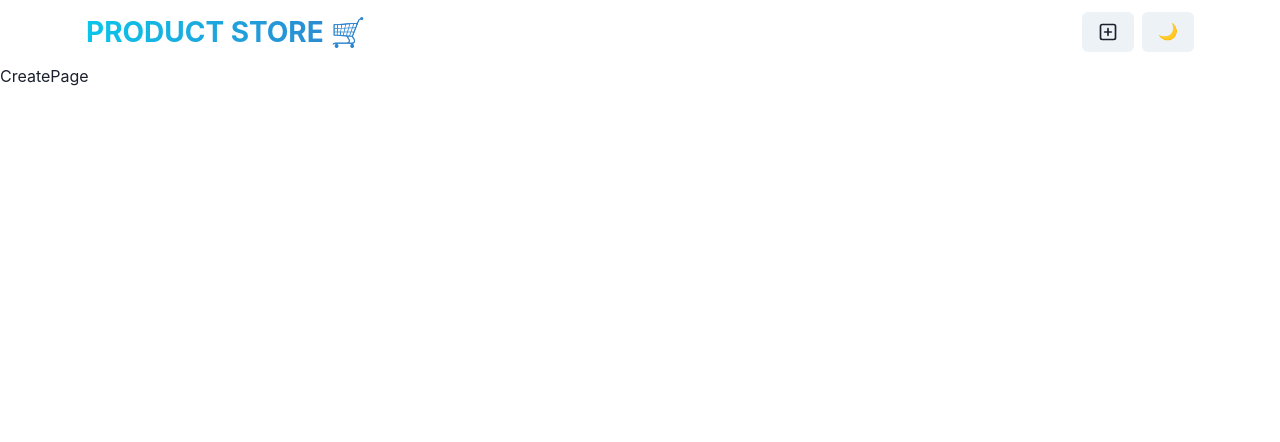
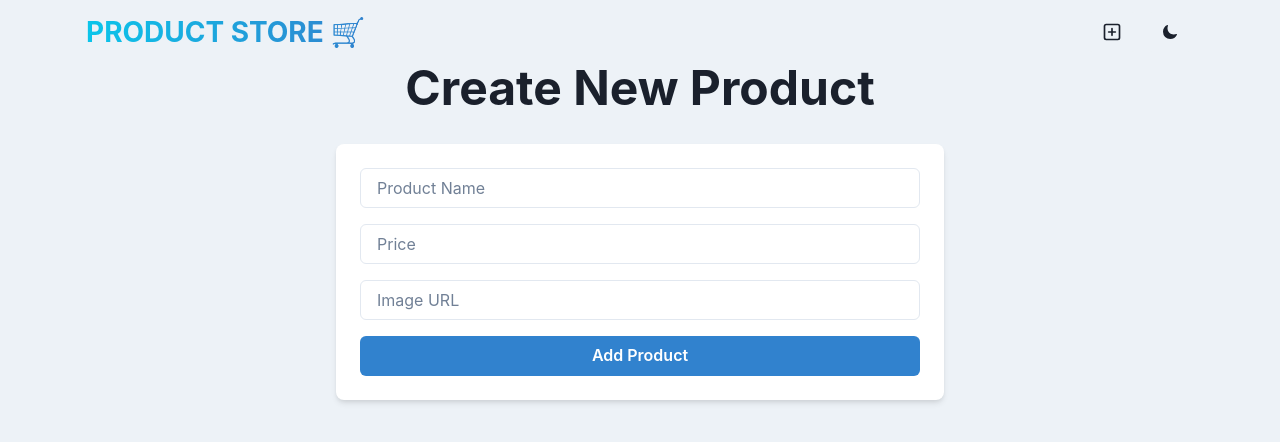
Before and after one commit to dhananjaygangwar/Store-App-MERN-Practice-, a React (Vite) app in the folder frontend/: page /create in a window 1280 px wide. Shown: the top 442 px of the page. Built offline with nearby package versions, Linux system fonts and the light colour scheme.

Commit message:
Create Product added

```diff
--- a/frontend/src/App.jsx
+++ b/frontend/src/App.jsx
@@ -1,4 +1,4 @@
-import { Box } from "@chakra-ui/react";
+import { Box, useColorModeValue } from "@chakra-ui/react";
 import { Route, Routes } from "react-router-dom";
 
 import CreatePage from "./pages/CreatePage";
@@ -10,7 +10,7 @@
 
 
   return (
-    <Box minH={"100vh"}>
+    <Box minH={"100vh"} bg={useColorModeValue("gray.100","gray.900")}>
       <Navbar/>
       <Routes>
         <Route path="/" element={<HomePage/>} />
--- a/frontend/src/components/Navbar.jsx
+++ b/frontend/src/components/Navbar.jsx
@@ -1,12 +1,13 @@
 import { Button, Container, Flex, HStack, Text, useColorMode } from "@chakra-ui/react";
-
 import { Link } from "react-router-dom";
 import { PlusSquareIcon } from "@chakra-ui/icons";
+import { IoMoon } from "react-icons/io5";
+import { LuSun } from "react-icons/lu";
 
 const Navbar = () => {
   const { colorMode, toggleColorMode } = useColorMode();
   return (
-    <Container maxW={"1140px"} px={4}>
+    <Container maxW={"1140px"} px={4} >
       <Flex
         h={16}
         alignItems={"center"}
@@ -36,7 +37,9 @@
 
           <Link>
             <Button onClick={toggleColorMode}>
-              {colorMode === "light" ? "🌙" : "🌞"}
+              {colorMode === "light" ? <IoMoon /> :
+              <LuSun size="20" />
+            }
             </Button>
           </Link>
         </HStack>
--- a/frontend/src/pages/CreatePage.jsx
+++ b/frontend/src/pages/CreatePage.jsx
@@ -1,9 +1,49 @@
-import React from 'react'
+import { Box, Button, Container, Heading, Input, useColorModeValue, VStack } from "@chakra-ui/react";
+import { useState } from "react";
 
 const CreatePage = () => {
+  const [newProduct, setNewProduct] = useState({
+    name: "",
+    price: "",
+    image: "",
+  });
+
+  const handleAddProduct = () => {
+    console.log(newProduct);
+  };
+
   return (
-    <div>CreatePage</div>
-  )
-};
+    <Container maxW={"container.sm"}>
+      <VStack spacing={8}>
+        <Heading as={"h1"} size={"2xl"} textAlign={"center"} mb={8}>Create New Product</Heading>
+      </VStack>
+      <Box w={"full"} bg={useColorModeValue("white","gray.800")} p={6} rounded={"lg"} shadow={"md"}>
+        <VStack spacing={4}>
+          <Input
+            placeholder="Product Name"
+            name="name"
+            value={newProduct.name}
+            onChange={(e) => setNewProduct({ ...newProduct, name: e.target.value })}
+          />
+          <Input
+            placeholder="Price"
+            name="price"
+            value={newProduct.price}
+            onChange={(e) => setNewProduct({ ...newProduct, price: e.target.value })}
+          />
+          <Input
+            placeholder="Image URL"
+            name="image"
+            value={newProduct.image}
+            onChange={(e) => setNewProduct({ ...newProduct, image: e.target.value })}
+          />
+          <Button colorScheme="blue" onClick={handleAddProduct} w="full">
+           Add Product
+          </Button>
+        </VStack>
+      </Box>
+    </Container>
+
+  )};
 
 export default CreatePage
```
